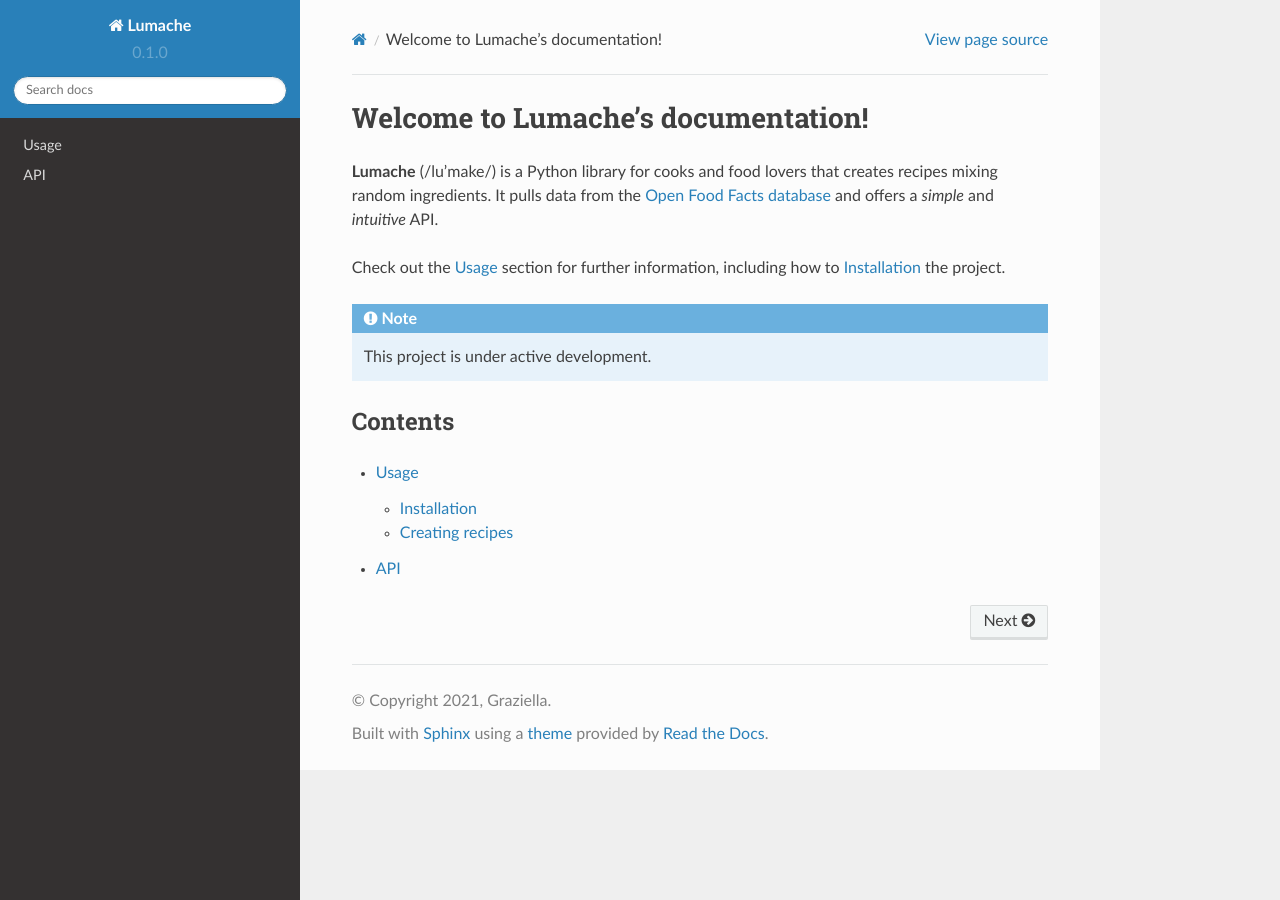
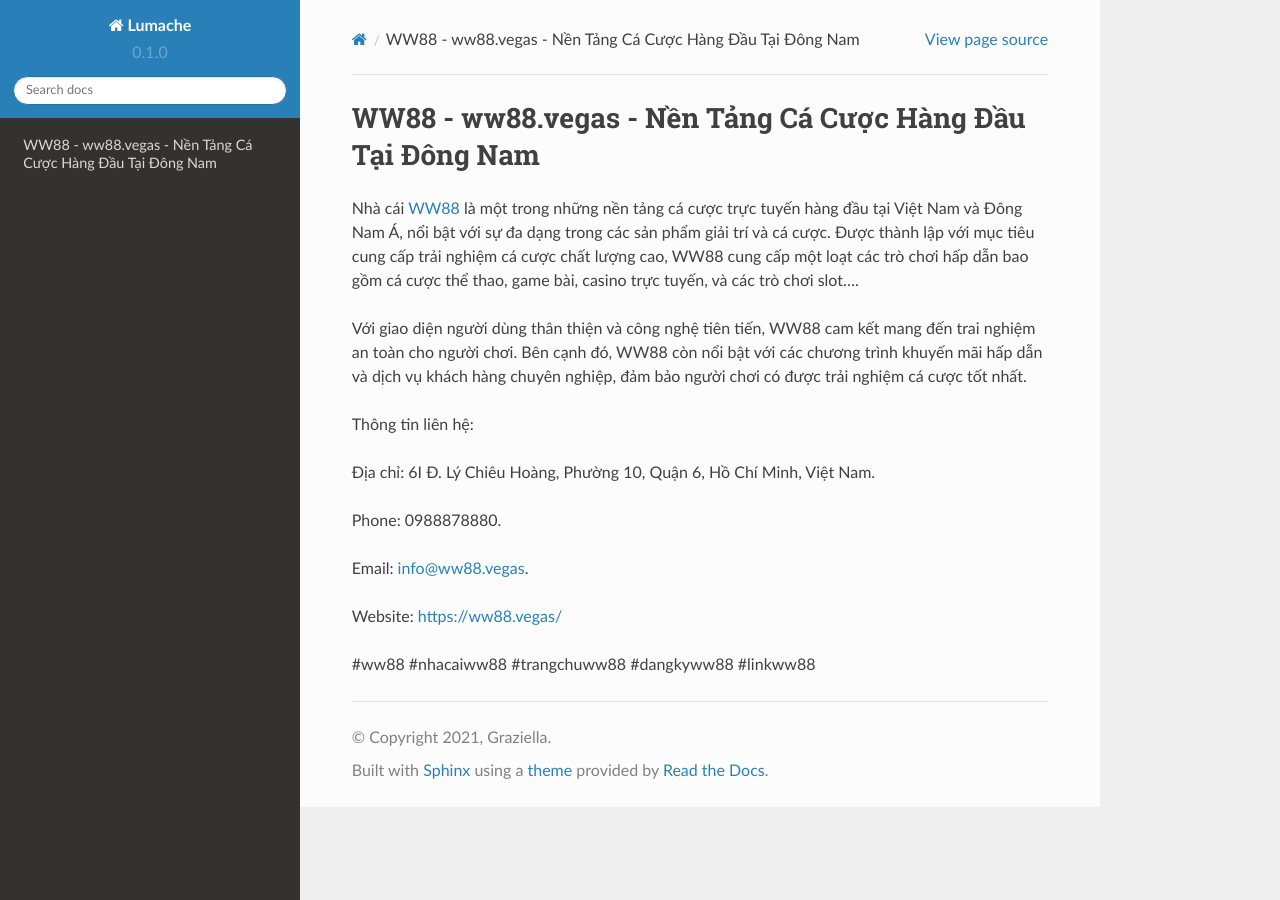
Before and after one commit to morriscraig2868/ww88vegas, a Sphinx documentation site: the page built from docs/source/index.rst, in a window 1280 px wide. Built offline with Sphinx 7.4.7 and the Read the Docs theme 2.0.0, drawn with Linux system fonts in a browser that asks for light colours.

Commit message:
Update index.rst

```diff
--- a/docs/source/index.rst
+++ b/docs/source/index.rst
@@ -1,22 +1,18 @@
-Welcome to Lumache's documentation!
+WW88 - ww88.vegas - Nền Tảng Cá Cược Hàng Đầu Tại Đông Nam
 ===================================
 
-**Lumache** (/lu'make/) is a Python library for cooks and food lovers
-that creates recipes mixing random ingredients.
-It pulls data from the `Open Food Facts database <https://world.openfoodfacts.org/>`_
-and offers a *simple* and *intuitive* API.
+Nhà cái `WW88 <https://ww88.vegas/>`_ là một trong những nền tảng cá cược trực tuyến hàng đầu tại Việt Nam và Đông Nam Á, nổi bật với sự đa dạng trong các sản phẩm giải trí và cá cược. Được thành lập với mục tiêu cung cấp trải nghiệm cá cược chất lượng cao, WW88 cung cấp một loạt các trò chơi hấp dẫn bao gồm cá cược thể thao, game bài, casino trực tuyến, và các trò chơi slot....
 
-Check out the :doc:`usage` section for further information, including
-how to :ref:`installation` the project.
+Với giao diện người dùng thân thiện và công nghệ tiên tiến, WW88 cam kết mang đến trai nghiệm an toàn cho người chơi. Bên cạnh đó, WW88 còn nổi bật với các chương trình khuyến mãi hấp dẫn và dịch vụ khách hàng chuyên nghiệp, đảm bảo người chơi có được trải nghiệm cá cược tốt nhất.
 
-.. note::
+Thông tin liên hệ:
 
-   This project is under active development.
+Địa chỉ: 6I Đ. Lý Chiêu Hoàng, Phường 10, Quận 6, Hồ Chí Minh, Việt Nam.
 
-Contents
---------
+Phone: 0988878880.
 
-.. toctree::
+Email: info@ww88.vegas.
 
-   usage
-   api
+Website: https://ww88.vegas/
+
+#ww88 #nhacaiww88 #trangchuww88 #dangkyww88 #linkww88
```
